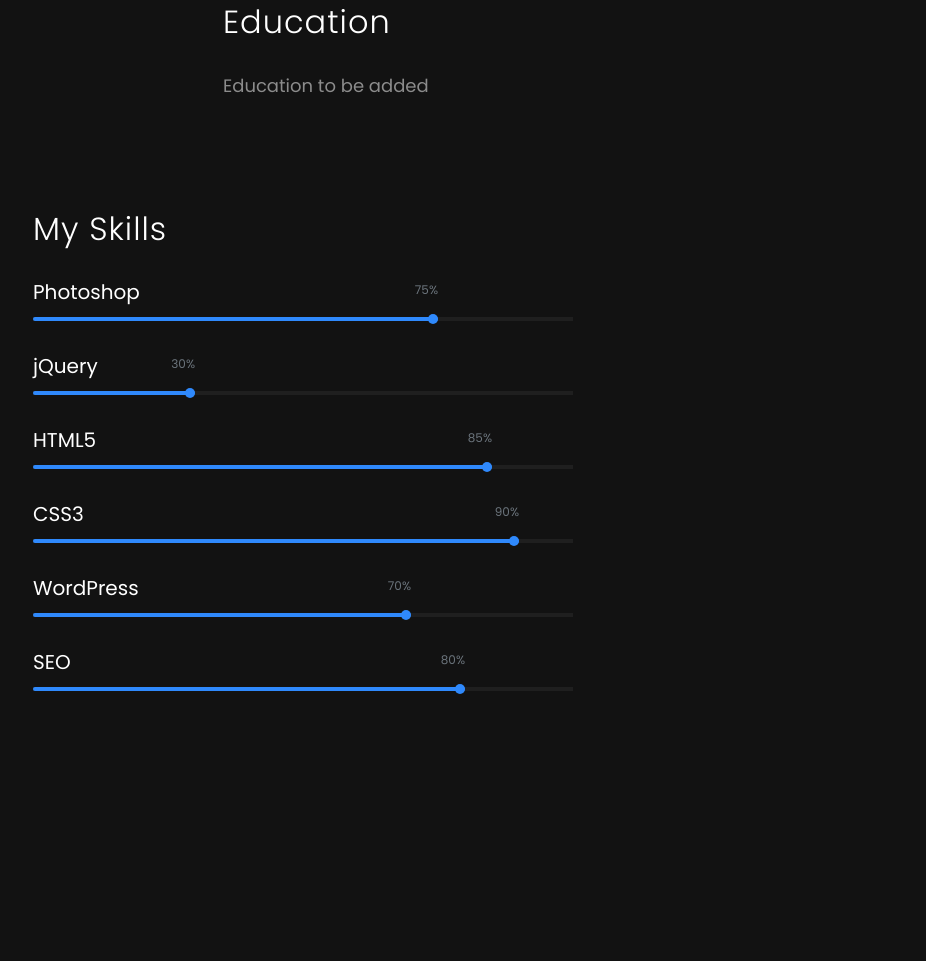
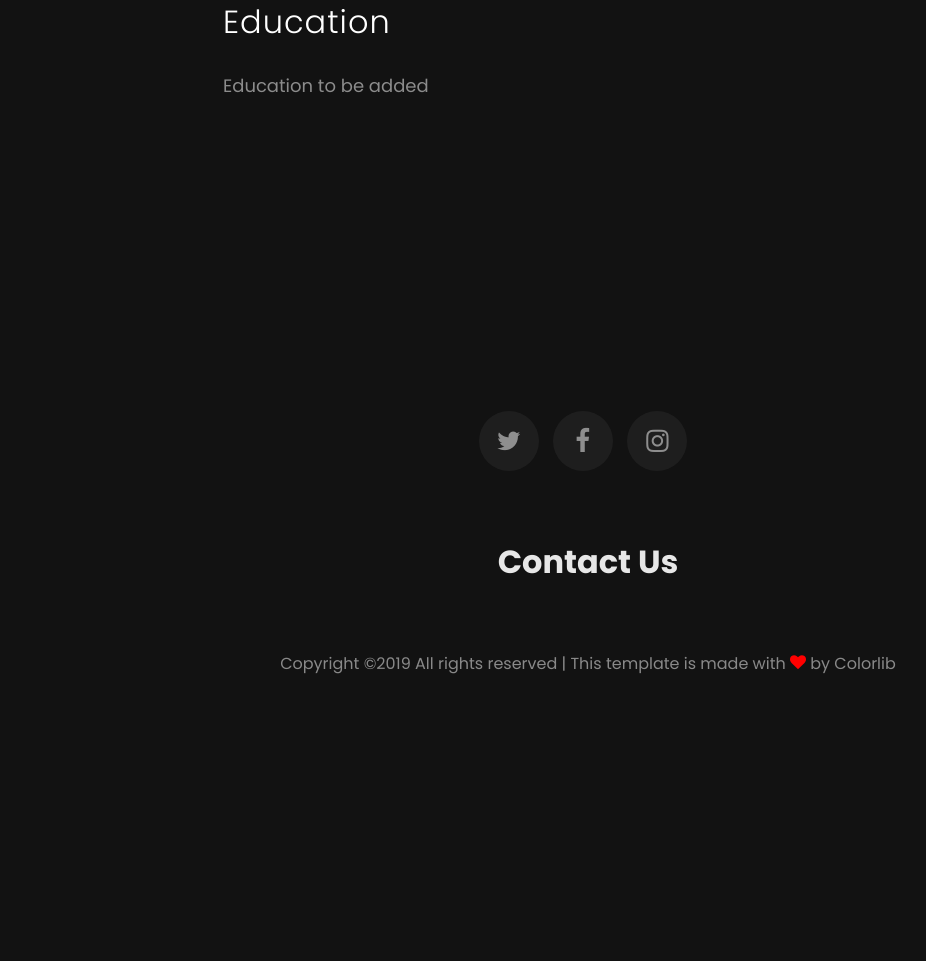
Before and after one commit to muremwa/Eagle-Site, a Django app: template eagle/wing/templates/wing/resume.html in a window 1280 px wide. Shown: the part 1506-2467 px from the top of the page, without its empty margins (52-978 px from the left). After the commit the page ends 2180 px from the top, so only its background shows below. Run offline with Django 3.2, Linux system fonts and the light colour scheme; the template is opened without the code that fills it, so the values that code supplies are empty; some libraries are stand-ins or nearby versions; some web fonts are replaced.

Commit message:
scrapped skills

```diff
--- a/eagle/wing/templates/wing/resume.html
+++ b/eagle/wing/templates/wing/resume.html
@@ -90,77 +90,6 @@
               </div>
           </div>
       </div>
-      <div class="row mt-5 flex-column ftco-animate">
-          <div class="col-md-8">
-              <h2 class="mb-4">My Skills</h2>
-          </div>
-          <div class="col-md-6 animate-box">
-            <div class="progress-wrap">
-                <h4>Photoshop</h4>
-                <div class="progress">
-                     <div class="progress-bar color-1" role="progressbar" aria-valuenow="75"
-                      aria-valuemin="0" aria-valuemax="100" style="width:75%">
-                    <span>75%</span>
-                      </div>
-                </div>
-            </div>
-        </div>
-        <div class="col-md-6 animate-box" data-animate-effect="fadeInRight">
-            <div class="progress-wrap">
-                <h4>jQuery</h4>
-                <div class="progress">
-                     <div class="progress-bar color-1" role="progressbar" aria-valuenow="30"
-                      aria-valuemin="0" aria-valuemax="100" style="width:30%">
-                    <span>30%</span>
-                      </div>
-                </div>
-            </div>
-        </div>
-        <div class="col-md-6 animate-box">
-            <div class="progress-wrap">
-                <h4>HTML5</h4>
-                <div class="progress">
-                     <div class="progress-bar color-1" role="progressbar" aria-valuenow="85"
-                      aria-valuemin="0" aria-valuemax="100" style="width:85%">
-                    <span>85%</span>
-                      </div>
-                </div>
-            </div>
-        </div>
-        <div class="col-md-6 animate-box" data-animate-effect="fadeInRight">
-            <div class="progress-wrap">
-                <h4>CSS3</h4>
-                <div class="progress">
-                     <div class="progress-bar color-1" role="progressbar" aria-valuenow="90"
-                      aria-valuemin="0" aria-valuemax="100" style="width:90%">
-                    <span>90%</span>
-                      </div>
-                </div>
-            </div>
-        </div>
-        <div class="col-md-6 animate-box">
-            <div class="progress-wrap">
-                <h4>WordPress</h4>
-                <div class="progress">
-                     <div class="progress-bar color-1" role="progressbar" aria-valuenow="70"
-                      aria-valuemin="0" aria-valuemax="100" style="width:70%">
-                    <span>70%</span>
-                      </div>
-                </div>
-            </div>
-        </div>
-        <div class="col-md-6 animate-box" data-animate-effect="fadeInRight">
-            <div class="progress-wrap">
-                <h4>SEO</h4>
-                <div class="progress">
-                     <div class="progress-bar color-1" role="progressbar" aria-valuenow="80"
-                      aria-valuemin="0" aria-valuemax="100" style="width:80%">
-                    <span>80%</span>
-                      </div>
-                </div>
-            </div>
-        </div>
-      </div>
     </div>
   </section>
   {% endblock content %}
```
Also changed, not shown: eagle/wing/templates/wing/services.html (+2 -5 lines).
